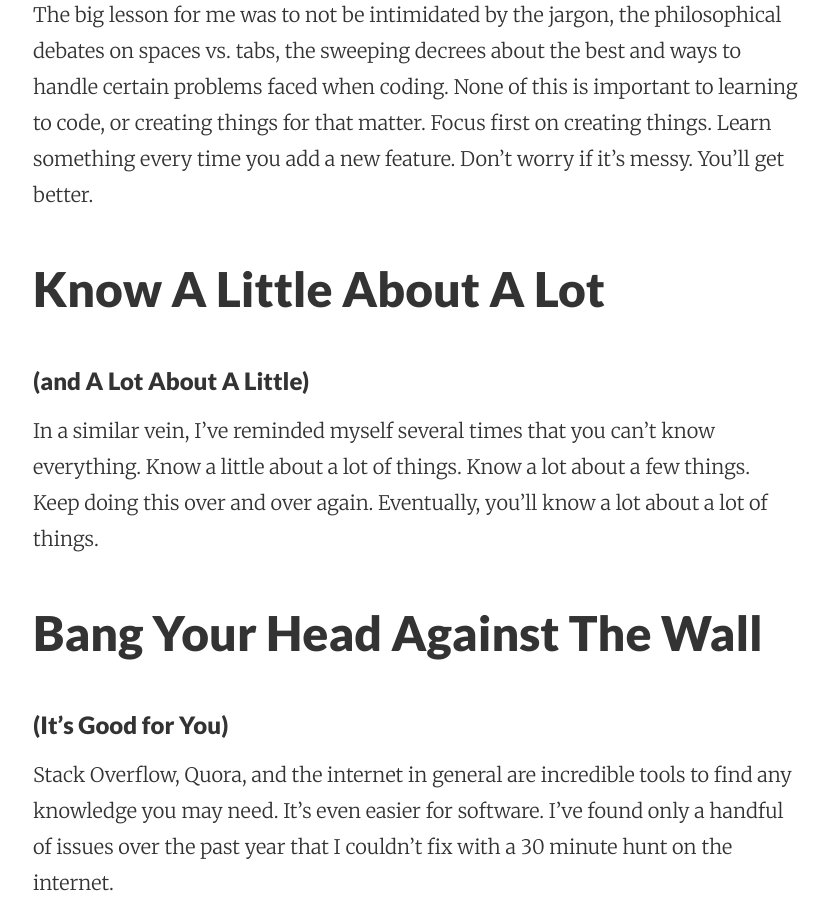
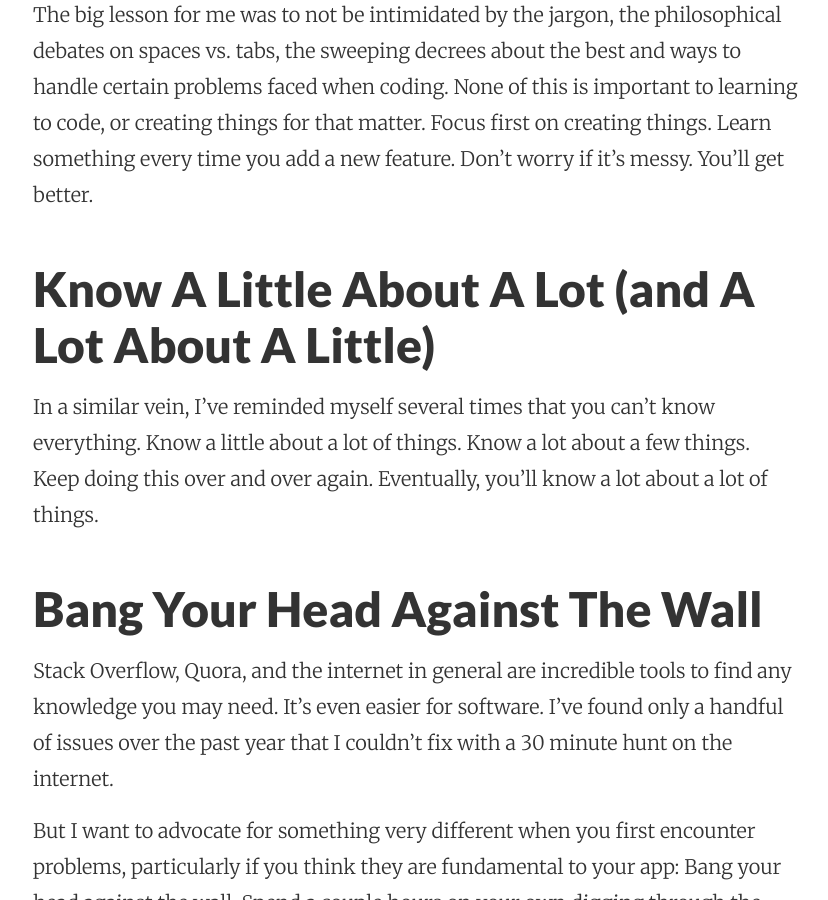
Before and after one commit to tvieweg/tvieweg.github.io, a Jekyll site: the page built from _posts/2015-08-13-lessons-from-my-first-year-of-coding.markdown, in a window 1280 px wide and 900 px high, scrolled down 2230 px. Shown: the whole window, without its empty margins (223-1051 px from the left). Built offline with Jekyll 4.4.1, drawn with Linux system fonts in a browser that asks for light colours.

Commit message:
Post update: Lessons from my first year of coding.

```diff
--- a/_posts/2015-08-13-lessons-from-my-first-year-of-coding.markdown
+++ b/_posts/2015-08-13-lessons-from-my-first-year-of-coding.markdown
@@ -23,16 +23,13 @@ Stop Being Intimidated
 Software, and sometimes the people who develop it, can be intimidating. I struggled a lot with the jargon of object oriented programming, and the language of Software. I still struggle with it. I find writing about it to be helpful, as it forces you to really breakdown the meaning of a class, method, etc.
 The big lesson for me was to not be intimidated by the jargon, the philosophical debates on spaces vs. tabs, the sweeping decrees about the best and ways to handle certain problems faced when coding. None of this is important to learning to code, or creating things for that matter. Focus first on creating things. Learn something every time you add a new feature. Don't worry if it's messy. You'll get better.
 
-Know A Little About A Lot
--------------------------------------
-
-###(and A Lot About A Little)
+Know A Little About A Lot (and A Lot About A Little)
+--------------------------------------------------------------------------
 
 In a similar vein, I’ve reminded myself several times that you can’t know everything. Know a little about a lot of things. Know a lot about a few things. Keep doing this over and over again. Eventually, you’ll know a lot about a lot of things.
 
 Bang Your Head Against The Wall
 --------------------------------------------------
-###(It’s Good for You)
 
 Stack Overflow, Quora, and the internet in general are incredible tools to find any knowledge you may need. It’s even easier for software. I’ve found only a handful of issues over the past year that I couldn’t fix with a 30 minute hunt on the internet.
 
```
